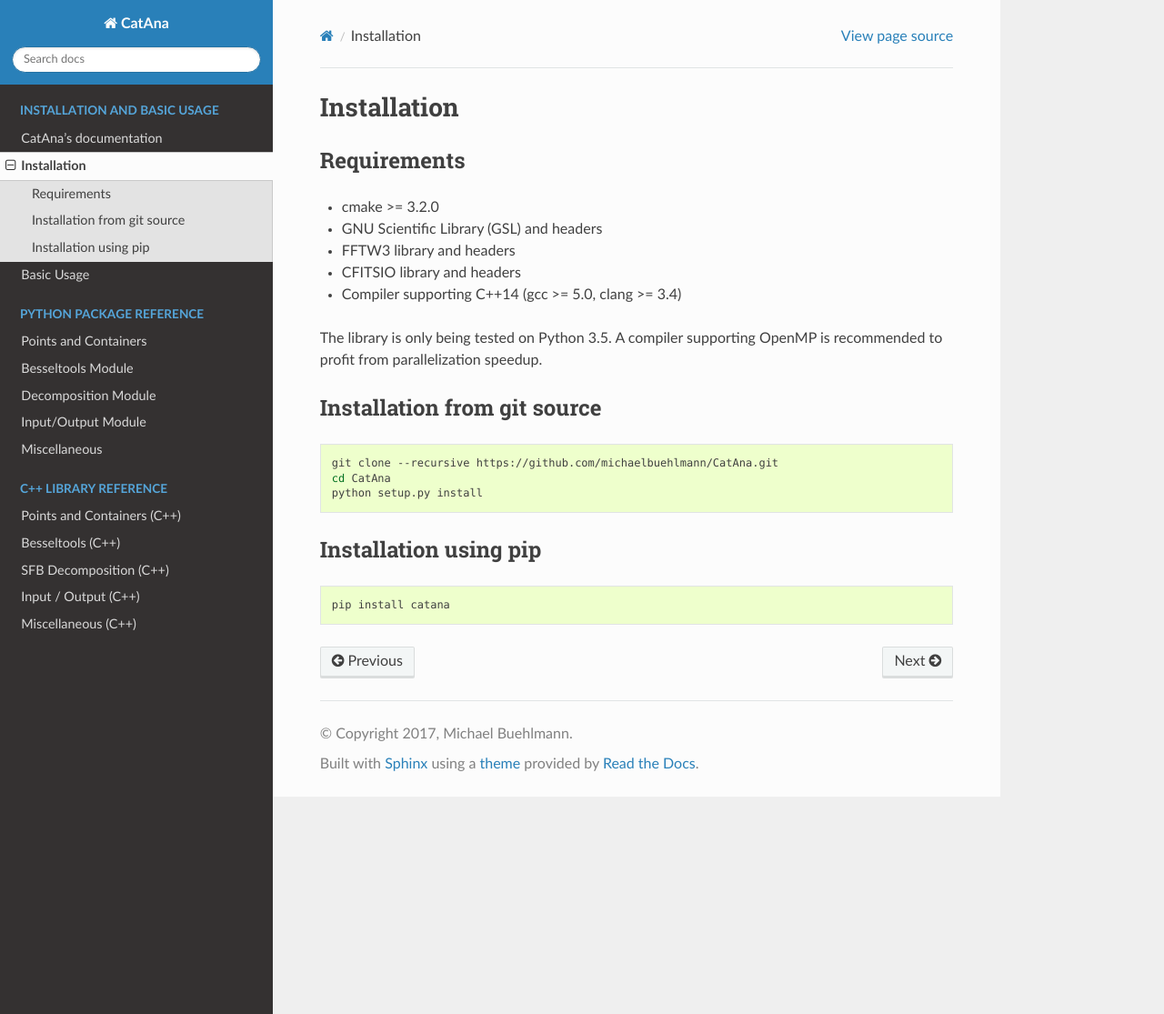
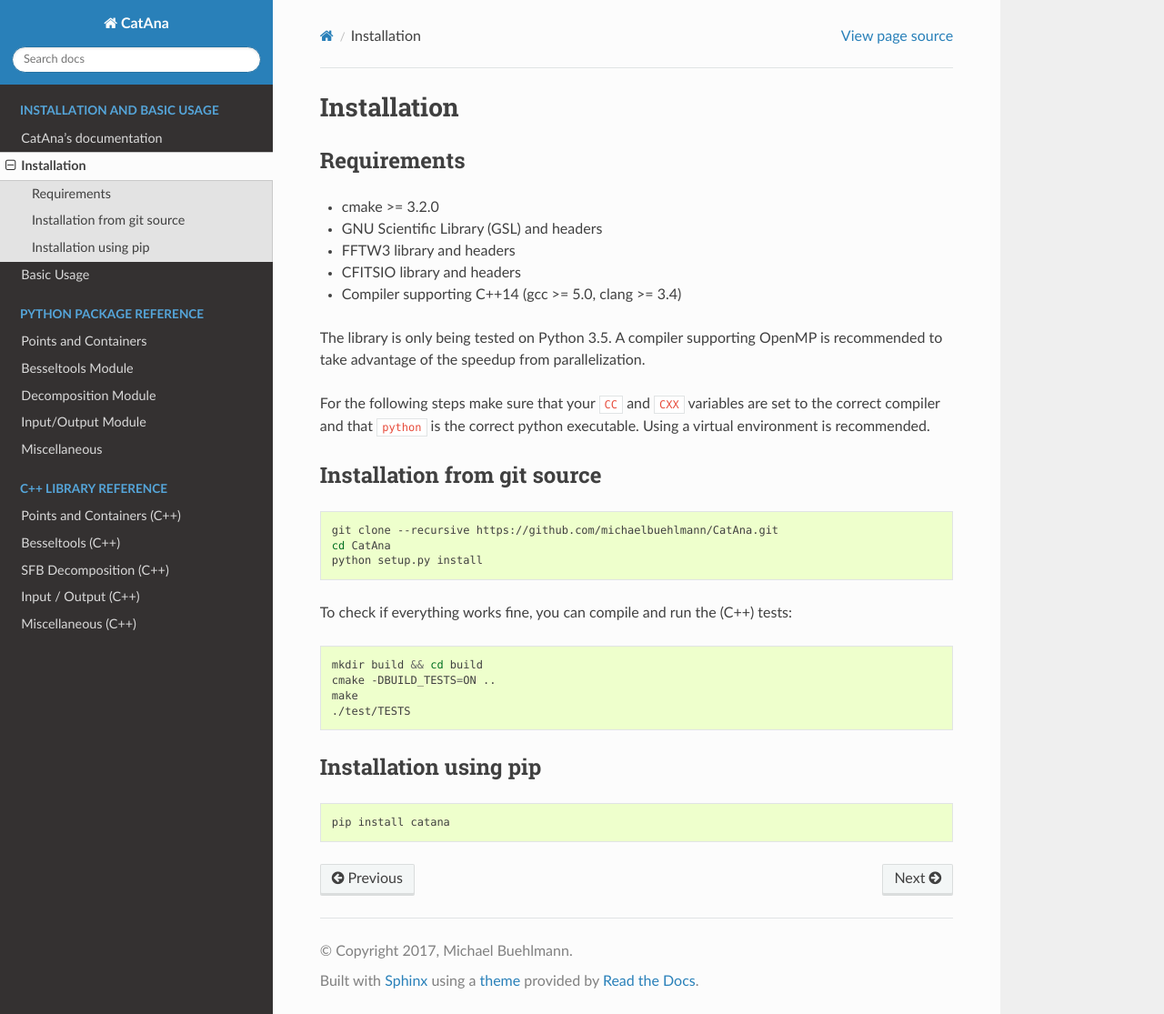
Before and after one commit to michaelbuehlmann/CatAna, a Sphinx documentation site: the page built from docs/catana_install.rst, in a window 1280 px wide and 1115 px high. Shown: the whole window at 91% size. Built offline with Sphinx 7.4.7 and the Read the Docs theme 2.0.0, drawn with Linux system fonts in a browser that asks for light colours; the version number could not be read and is left out.

Commit message:
add doxygen to travis, add more installation instructions

```diff
--- a/docs/catana_install.rst
+++ b/docs/catana_install.rst
@@ -10,8 +10,11 @@ Requirements
 - CFITSIO library and headers
 - Compiler supporting C++14 (gcc >= 5.0, clang >= 3.4)
 
-The library is only being tested on Python 3.5. A compiler supporting OpenMP is recommended to profit from
-parallelization speedup.
+The library is only being tested on Python 3.5. A compiler supporting OpenMP is recommended to take advantage of the
+speedup from parallelization.
+
+For the following steps make sure that your ``CC`` and ``CXX`` variables are set to the correct compiler and that
+``python`` is the correct python executable. Using a virtual environment is recommended.
 
 
 Installation from git source
@@ -23,6 +26,14 @@ Installation from git source
    cd CatAna
    python setup.py install
 
+To check if everything works fine, you can compile and run the (C++) tests:
+
+.. code-block:: bash
+
+   mkdir build && cd build
+   cmake -DBUILD_TESTS=ON ..
+   make
+   ./test/TESTS
 
 
 Installation using pip
```
Also changed, not shown: .travis.yml, 1 other file.
